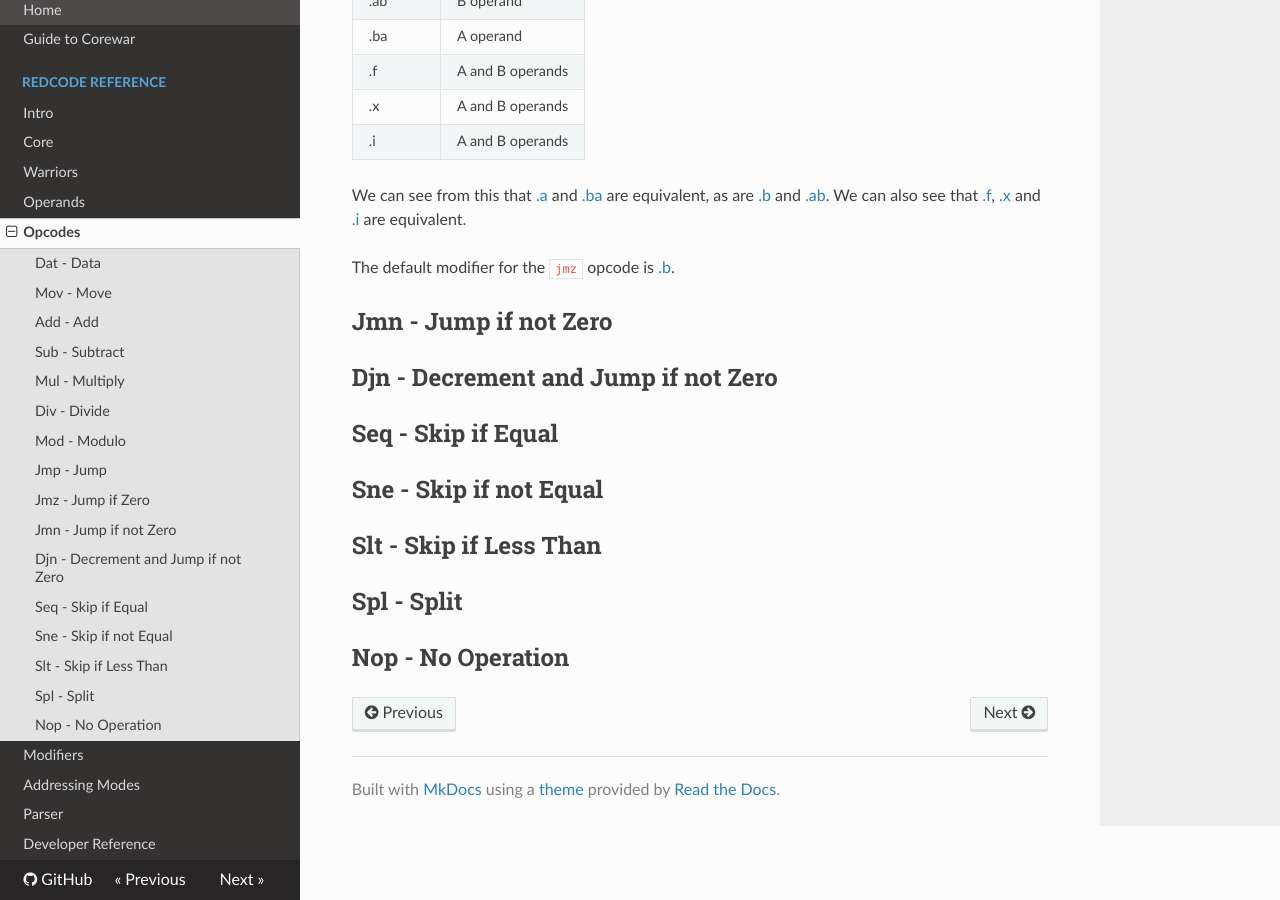
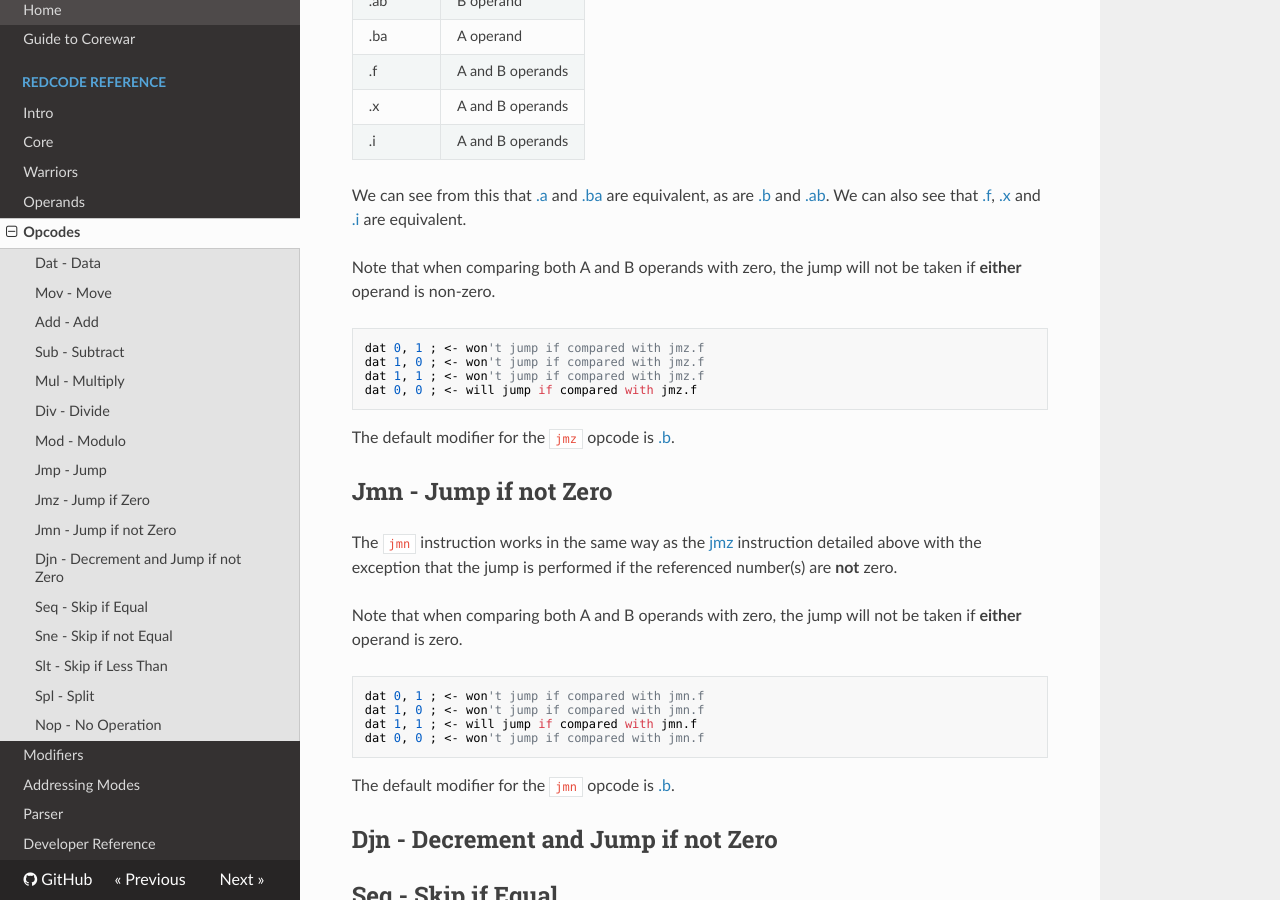
Before and after one commit to corewar/corewar.io, an MkDocs documentation site: the page built from docs/redcode/opcodes.md, in a window 1280 px wide and 900 px high, scrolled down 4411 px. Built offline with MkDocs 1.6.1, drawn with Linux system fonts in a browser that asks for light colours; nearby versions of some CDN libraries; old or Windows-style settings are respelled for this version of MkDocs.

Commit message:
jmn opcode

````diff
--- a/docs/redcode/opcodes.md
+++ b/docs/redcode/opcodes.md
@@ -155,9 +155,31 @@ The instruction's [modifier](modifiers) controls which operands are compared wit
 We can see from this that [.a](modifiers#a) and [.ba](modifiers#ba) are equivalent, as are [.b](modifiers#b) and [.ab](modifiers#ab).
 We can also see that [.f](modifiers#f), [.x](modifiers#x) and [.i](modifiers#i) are equivalent.
 
+Note that when comparing both A and B operands with zero, the jump will not be taken if **either** operand is non-zero.
+
+```
+dat 0, 1 ; <- won't jump if compared with jmz.f
+dat 1, 0 ; <- won't jump if compared with jmz.f
+dat 1, 1 ; <- won't jump if compared with jmz.f
+dat 0, 0 ; <- will jump if compared with jmz.f
+```
+
 The default modifier for the `jmz` opcode is [.b](modifiers#b).
 
 ##Jmn - Jump if not Zero
+
+The `jmn` instruction works in the same way as the [jmz](opcodes#jmz-jump-if-zero) instruction detailed above with the exception that the jump is performed if the referenced number(s) are **not** zero.
+
+Note that when comparing both A and B operands with zero, the jump will not be taken if **either** operand is zero.
+
+```
+dat 0, 1 ; <- won't jump if compared with jmn.f
+dat 1, 0 ; <- won't jump if compared with jmn.f
+dat 1, 1 ; <- will jump if compared with jmn.f
+dat 0, 0 ; <- won't jump if compared with jmn.f
+```
+
+The default modifier for the `jmn` opcode is [.b](modifiers#b).
 
 ##Djn - Decrement and Jump if not Zero
 
````
